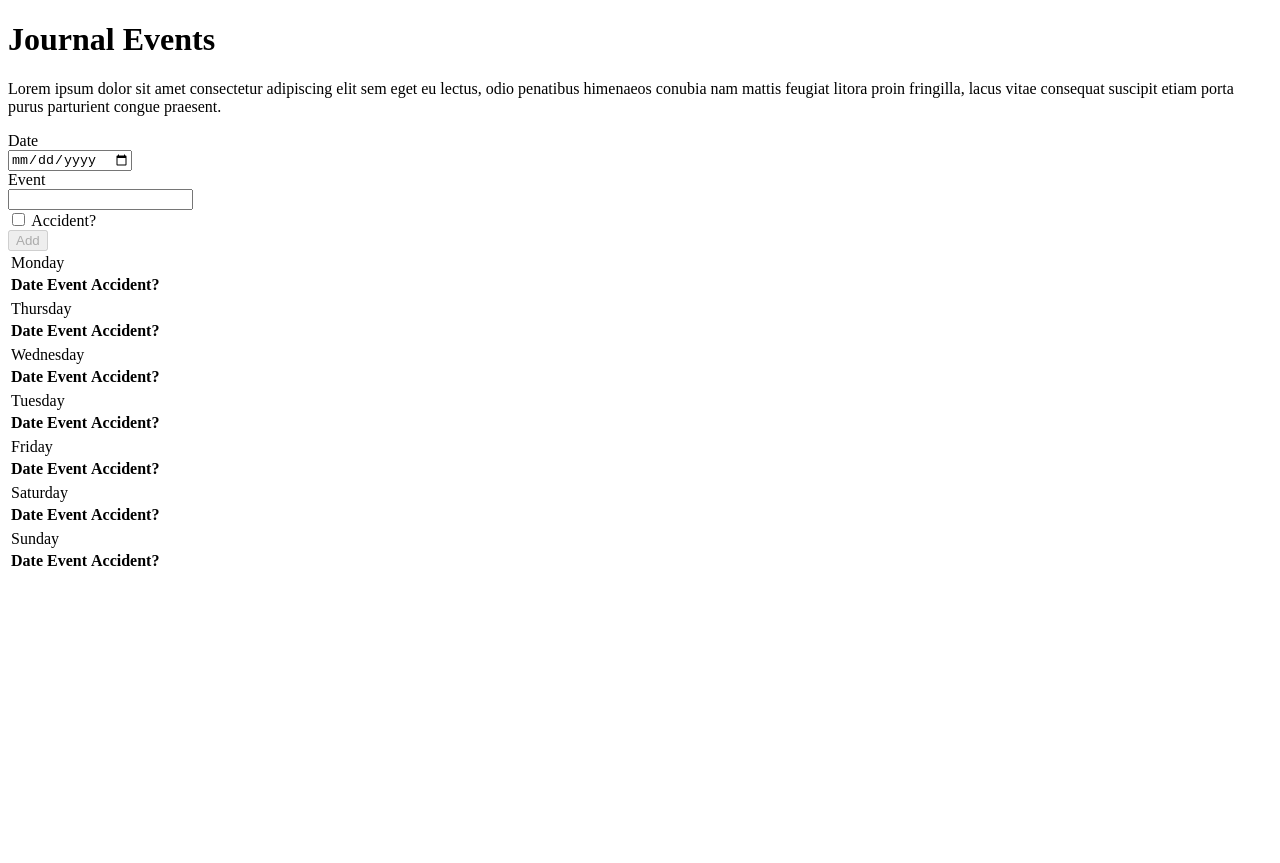
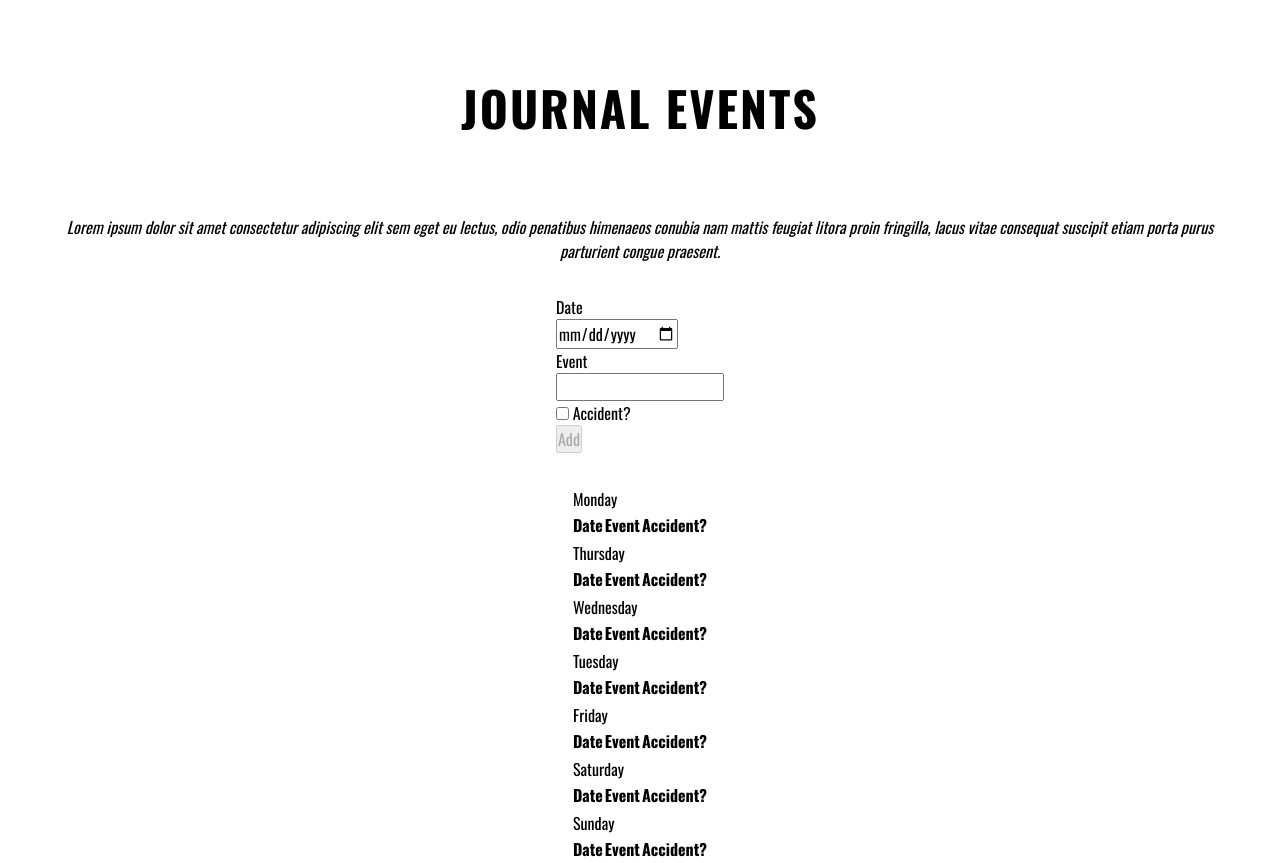
Before and after one commit to JavierAguillon/Journal_Events, a plain HTML site: page index.html in a window 1280 px wide. Before the commit the page ends 800 px from the top, so only its background shows below. Drawn offline with nearby package versions, Linux system fonts and the light colour scheme.

Commit message:
Modifying HTML form group and adding some styles

```diff
--- a/css/styles.css
+++ b/css/styles.css
@@ -0,0 +1,36 @@
+@import url('https://fonts.googleapis.com/css?family=Oswald:400,700&display=swap');
+
+*, ::before, ::after {
+    padding: 0;
+    margin: 0;
+    box-sizing: border-box;
+    font-family: 'Oswald', sans-serif;
+    font-size: calc(0.5em + 1vh);
+}
+
+.container {
+    display: flex;
+    flex-flow: column wrap;
+    justify-content: center;
+    align-items: center;
+    width: 90%;
+    margin: 0 auto;
+}
+
+h1 {
+    font-weight: 700;
+    font-size: 3em;
+    margin: 1.5em;
+    text-transform: uppercase;
+    letter-spacing: 2px;
+}
+
+p{
+    font-style: italic;
+    margin-bottom: 2em;
+    text-align: center;
+}
+
+.form-group{
+    margin-bottom: 2em;
+}
--- a/index.html
+++ b/index.html
@@ -1,10 +1,10 @@
 <!DOCTYPE html>
 <html lang="en">
   <head>
-    <meta charset="UTF-8">
-    <meta name="viewport" content="width=device-width, initial-scale=1.0">
-    <meta http-equiv="X-UA-Compatible" content="ie=edge">
-    <link rel="stylesheet" href="css/styles.css">
+    <meta charset="UTF-8" />
+    <meta name="viewport" content="width=device-width, initial-scale=1.0" />
+    <meta http-equiv="X-UA-Compatible" content="ie=edge" />
+    <link rel="stylesheet" href="css/styles.css" />
     <title>Journal Events</title>
   </head>
   <body>
@@ -14,37 +14,27 @@
       </h1>
 
       <p>
-            Lorem ipsum dolor sit amet consectetur adipiscing elit sem eget eu lectus, odio penatibus himenaeos conubia nam mattis feugiat litora proin fringilla, lacus vitae consequat suscipit etiam porta purus parturient congue praesent.
+        Lorem ipsum dolor sit amet consectetur adipiscing elit sem eget eu
+        lectus, odio penatibus himenaeos conubia nam mattis feugiat litora proin
+        fringilla, lacus vitae consequat suscipit etiam porta purus parturient
+        congue praesent.
       </p>
 
-
       <div class="form-group">
-                <label for="date" class="col-sm-2 col-form-label"
-                  >Date </label
-                ><br />
+        <label for="date" class="col-sm-2 col-form-label">Date </label><br />
         <input
           class="form-control"
           type="date"
           name="calendar"
           id="date_field"
         />
-              </div>
-
-              <div class = "form-group">
+       <br />
         <label for="event" class="col-sm-2 col-form-label">
           Event
         </label>
-                  <br>
-                  <input class="form-control"
-                  type="text"
-                  name="event"
-                  id="event_field">
-
-
-              </div>
-
-              <div class="form-group">
-                    <div class="custom-control custom-switch">
+        <br />
+        <input class="form-control" type="text" name="event" id="event_field" />
+      <br/>
           <input
             type="checkbox"
             class="custom-control-input"
@@ -53,10 +43,7 @@
           <label class="custom-control-label" for="accident_switch"
             >Accident?</label
           >
-                    </div>
-                  </div>
-
-                  <div class="form-group">
+          <br/>
           <button type="button" class="btn btn-danger" id="submit_btn" disabled>
             Add
           </button>
@@ -65,7 +52,7 @@
       <section>
         <table class="table table-hover">
           <thead>
-                                <td colspan="3"> Monday</td>
+            <td colspan="3">Monday</td>
             <tr class="table-dark">
               <th scope="col">Date</th>
               <th scope="col">Event</th>
@@ -79,7 +66,7 @@
       <section>
         <table class="table table-hover">
           <thead>
-                                    <td colspan="3"> Thursday </td>
+            <td colspan="3">Thursday</td>
             <tr class="table-dark">
               <th scope="col">Date</th>
               <th scope="col">Event</th>
@@ -93,7 +80,7 @@
       <section>
         <table class="table table-hover">
           <thead>
-                                        <td colspan="3"> Wednesday</td>
+            <td colspan="3">Wednesday</td>
             <tr class="table-dark">
               <th scope="col">Date</th>
               <th scope="col">Event</th>
@@ -107,7 +94,7 @@
       <section>
         <table class="table table-hover">
           <thead>
-                                            <td colspan="3"> Tuesday</td>
+            <td colspan="3">Tuesday</td>
             <tr class="table-dark">
               <th scope="col">Date</th>
               <th scope="col">Event</th>
@@ -121,7 +108,7 @@
       <section>
         <table class="table table-hover">
           <thead>
-                                                <td colspan="3"> Friday</td>
+            <td colspan="3">Friday</td>
             <tr class="table-dark">
               <th scope="col">Date</th>
               <th scope="col">Event</th>
@@ -135,7 +122,7 @@
       <section>
         <table class="table table-hover">
           <thead>
-                                                    <td colspan="3"> Saturday</td>
+            <td colspan="3">Saturday</td>
             <tr class="table-dark">
               <th scope="col">Date</th>
               <th scope="col">Event</th>
@@ -149,7 +136,7 @@
       <section>
         <table class="table table-hover">
           <thead>
-                                                        <td colspan="3"> Sunday</td>
+            <td colspan="3">Sunday</td>
             <tr class="table-dark">
               <th scope="col">Date</th>
               <th scope="col">Event</th>
@@ -159,9 +146,6 @@
           <tbody id="table_body"></tbody>
         </table>
       </section>
-
     </div>
-
-
   </body>
 </html>
```
Lines whose indentation alone changed are shown as unchanged.
